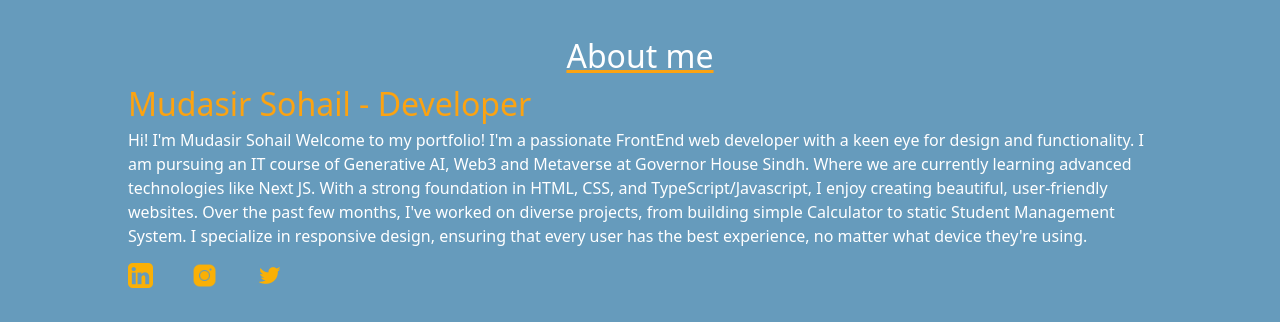
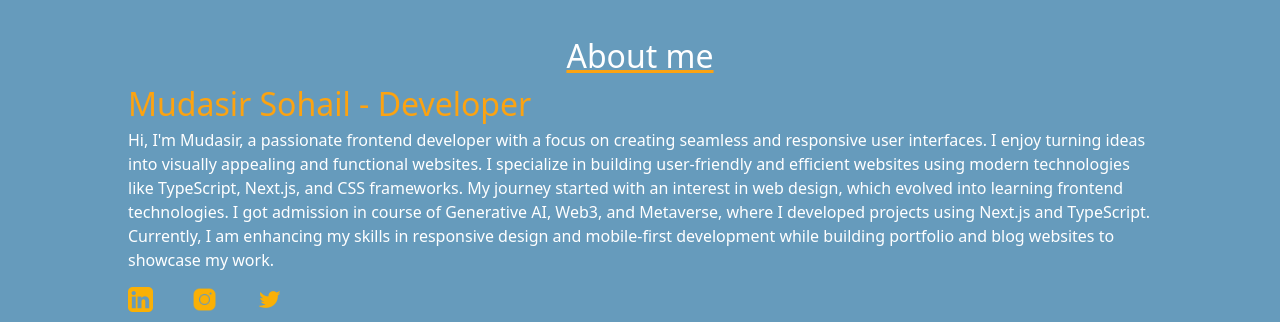
Before and after one commit to mudasirsohail/My-Portfolio, a Next.js app: page / in a window 1280 px wide. Shown: the part 1260-1582 px from the top of the page. Built offline with nearby package versions, Linux system fonts and the light colour scheme.

Commit message:
Update page.tsx

```diff
--- a/src/app/about/page.tsx
+++ b/src/app/about/page.tsx
@@ -6,7 +6,7 @@ export default function About_us(){
         <>  <h1 > About me  </h1>
             <div className="aboutme">
             <h2 className="title"> Mudasir Sohail - Developer </h2>
-            <p>Hi! I'm Mudasir Sohail Welcome to my portfolio! I'm a passionate FrontEnd web developer with a keen eye for design and functionality. I am pursuing an IT course of Generative AI, Web3 and Metaverse at Governor House Sindh. Where we are currently learning advanced technologies like Next JS. With a strong foundation in HTML, CSS, and TypeScript/Javascript, I enjoy creating beautiful, user-friendly websites. Over the past few months, I've worked on diverse projects, from building simple Calculator to static Student Management System. I specialize in responsive design, ensuring that every user has the best experience, no matter what device they're using.</p>
+            <p>Hi, I'm Mudasir, a passionate frontend developer with a focus on creating seamless and responsive user interfaces. I enjoy turning ideas into visually appealing and functional websites. I specialize in building user-friendly and efficient websites using modern technologies like TypeScript, Next.js, and CSS frameworks. My journey started with an interest in web design, which evolved into learning frontend technologies. I got admission in course of Generative AI, Web3, and Metaverse, where I developed projects using Next.js and TypeScript. Currently, I am enhancing my skills in responsive design and mobile-first development while building portfolio and blog websites to showcase my work. </p>
             <div className="social-profiles-about">
         <a href="https://www.linkedin.com/in/mudasir-sohail-98b399257/" target="blank">
         <img src="linkedin-yellow.png" alt="linkedin-profile" className="about-icons"/>
```
